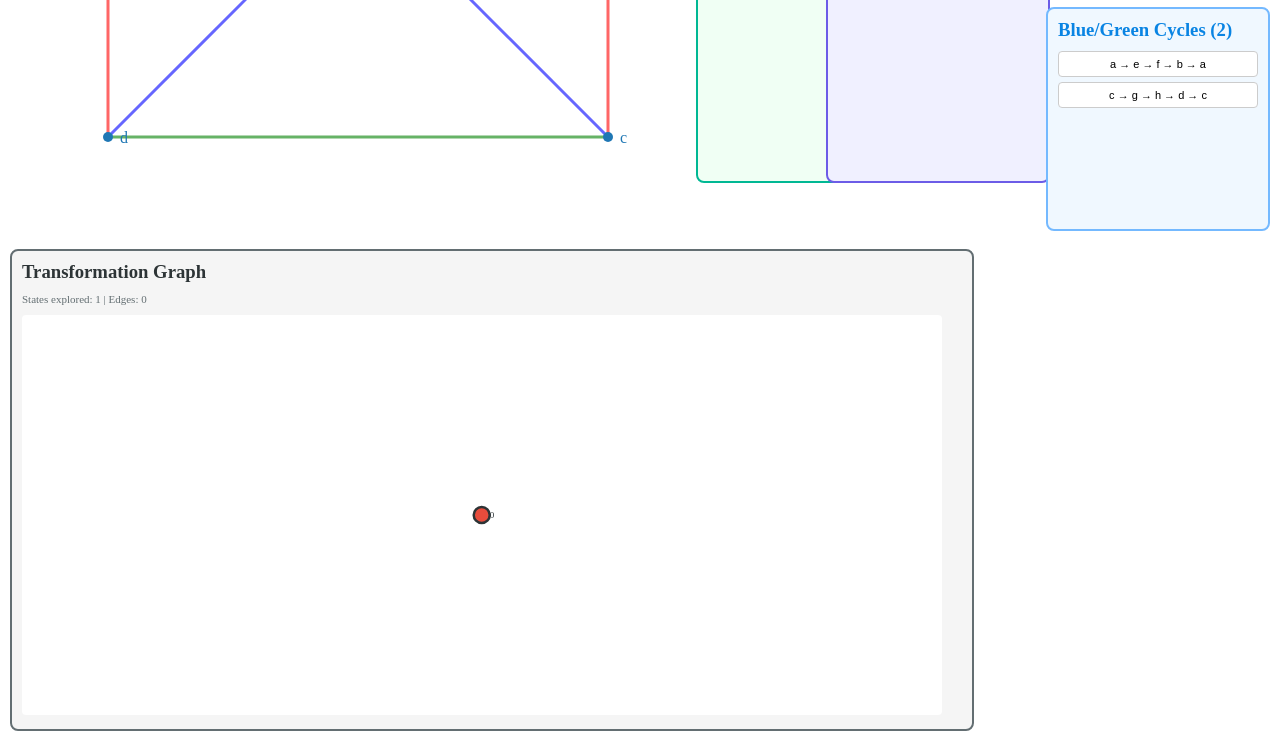
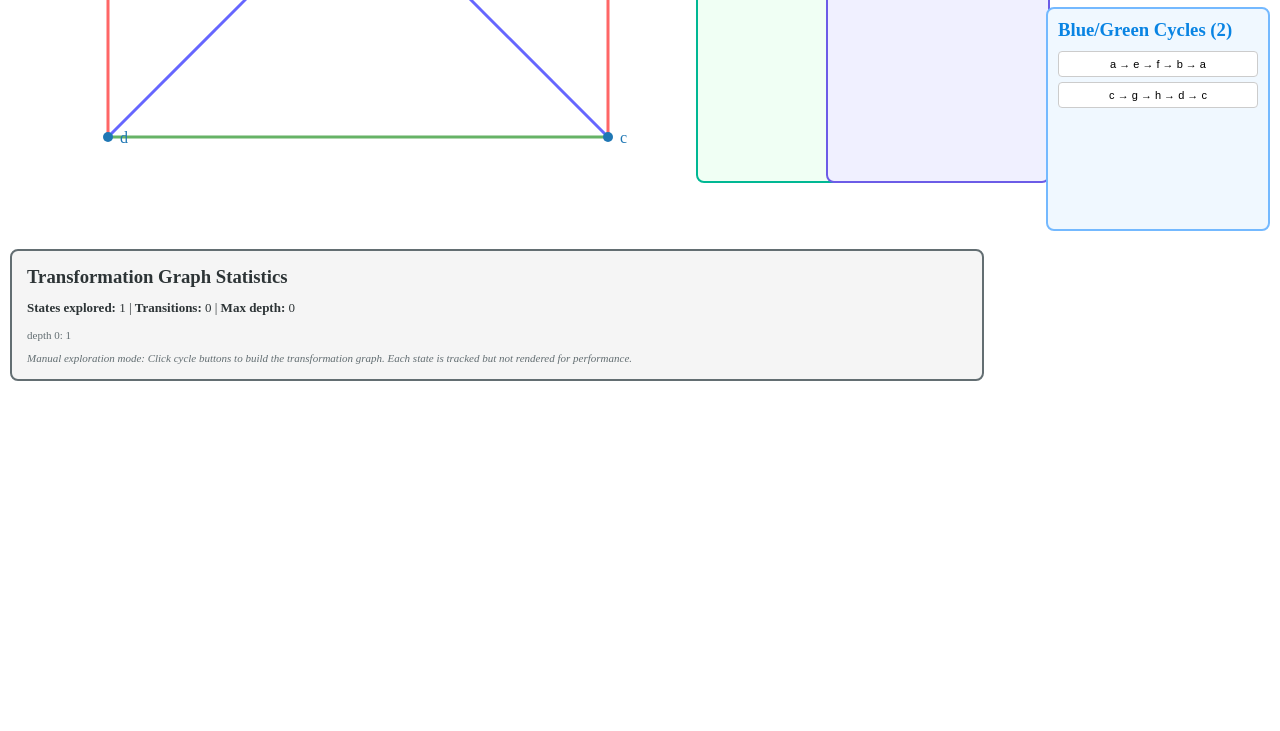
Before and after one commit to JBoggan/barnette, a plain HTML site: page index.html in a window 1280 px wide. Shown: the part 471-1202 px from the top of the page. After the commit the page ends 852 px from the top, so only its background shows below. Drawn offline with nearby package versions, Linux system fonts and the light colour scheme.

Commit message:
Removing visuals that bog down calculation

```diff
--- a/index.html
+++ b/index.html
@@ -48,13 +48,16 @@
         </div>
     </div>
 
-    <div id="transformationGraphContainer" style="position: absolute; top: 720px; left: 10px; width: 940px; border: 2px solid #636e72; border-radius: 8px; padding: 10px; background-color: #f5f5f5;">
-        <h3 style="margin: 0 0 10px 0; color: #2d3436;">Transformation Graph</h3>
-        <div id="transformationGraphInfo" style="font-size: 11px; color: #636e72; margin-bottom: 10px;">
+    <div id="transformationGraphContainer" style="position: absolute; top: 720px; left: 10px; width: 940px; border: 2px solid #636e72; border-radius: 8px; padding: 15px; background-color: #f5f5f5;">
+        <h3 style="margin: 0 0 10px 0; color: #2d3436;">Transformation Graph Statistics</h3>
+        <div id="transformationGraphInfo" style="font-size: 13px; color: #2d3436; line-height: 1.6;">
             States explored: 0 | Edges: 0
+        </div>
+        <div style="font-size: 11px; color: #636e72; margin-top: 8px; font-style: italic;">
+            Manual exploration mode: Click cycle buttons to build the transformation graph. Each state is tracked but not rendered for performance.
         </div>
     </div>
 
-    <script src="visual.js?v=22"></script>
+    <script src="visual.js?v=23"></script>
 </body>
 </html>
--- a/visual.js
+++ b/visual.js
@@ -7,15 +7,12 @@ var svg = d3.select("body").append("svg")
 
 var swap = [];
 
-// DFS state space exploration variables
+// State space exploration variables
 var dfsRunning = false;
 var dfsStopRequested = false;
-var visitedStates = new Map(); // Maps state hash to state data
+var visitedStates = new Map();
 var transformationGraph = { nodes: [], links: [] };
 var stateIdCounter = 0;
-var transformationSvg = null;
-var transformationSvgWidth = 920;
-var transformationSvgHeight = 400;
 
 const cubeGraphData = {
   "nodes":[
@@ -784,7 +781,6 @@ function loadGraph(graphData) {
     transformationGraph.nodes.push(initialStateNode);
 
     updateTransformationGraphInfo();
-    redrawTransformationGraph();
 }
 
 function undoTransformation() {
@@ -1131,16 +1127,6 @@ function renderSpanCounts() {
 }
 
 function initializeTransformationGraph() {
-    const container = document.getElementById('transformationGraphContainer');
-    if (!container) return;
-
-    transformationSvg = d3.select('#transformationGraphContainer')
-        .append('svg')
-        .attr('width', transformationSvgWidth)
-        .attr('height', transformationSvgHeight)
-        .style('background-color', 'white')
-        .style('border-radius', '4px');
-
     visitedStates.clear();
     transformationGraph = { nodes: [], links: [] };
     stateIdCounter = 0;
@@ -1159,7 +1145,6 @@ function initializeTransformationGraph() {
     transformationGraph.nodes.push(initialStateNode);
 
     updateTransformationGraphInfo();
-    redrawTransformationGraph();
 }
 
 function addStateTransition(beforeState, beforeHash, afterState, afterHash, cycle, color1, color2) {
@@ -1207,13 +1192,33 @@ function addStateTransition(beforeState, beforeHash, afterState, afterHash, cycl
     }
 
     updateTransformationGraphInfo();
-    redrawTransformationGraph();
 }
 
 function updateTransformationGraphInfo() {
     const graphInfoDiv = document.getElementById('transformationGraphInfo');
     if (graphInfoDiv) {
-        graphInfoDiv.textContent = `States explored: ${visitedStates.size} | Edges: ${transformationGraph.links.length}`;
+        const depthCounts = {};
+        transformationGraph.nodes.forEach(node => {
+            const depth = node.depth || 0;
+            depthCounts[depth] = (depthCounts[depth] || 0) + 1;
+        });
+
+        const maxDepth = Math.max(...Object.keys(depthCounts).map(Number), 0);
+        const depthInfo = Object.keys(depthCounts)
+            .sort((a, b) => Number(a) - Number(b))
+            .map(d => `depth ${d}: ${depthCounts[d]}`)
+            .join(' | ');
+
+        graphInfoDiv.innerHTML = `
+            <div style="margin-bottom: 8px;">
+                <strong>States explored:</strong> ${visitedStates.size} |
+                <strong>Transitions:</strong> ${transformationGraph.links.length} |
+                <strong>Max depth:</strong> ${maxDepth}
+            </div>
+            <div style="font-size: 11px; color: #636e72;">
+                ${depthInfo}
+            </div>
+        `;
     }
 }
 
@@ -1337,11 +1342,8 @@ async function startDFS() {
     transformationGraph.nodes.push(initialStateNode);
 
     updateDFSInfo(1, 0, 0);
-    redrawTransformationGraph();
 
     await dfsExplore(initialStateNode);
-
-    redrawTransformationGraph();
 
     restoreGraphState(initialState);
     redrawGraph();
@@ -1408,10 +1410,6 @@ async function dfsExplore(stateNode) {
             transformationGraph.links.push(transformationEdge);
 
             updateDFSInfo(visitedStates.size, transformationGraph.links.length, stateNode.depth + 1);
-
-            if (transformationGraph.nodes.length % 5 === 0) {
-                redrawTransformationGraph();
-            }
 
             await sleep(5);
 
@@ -1433,10 +1431,6 @@ async function dfsExplore(stateNode) {
                     }
                 };
                 transformationGraph.links.push(transformationEdge);
-
-                if (transformationGraph.links.length % 10 === 0) {
-                    redrawTransformationGraph();
-                }
             }
         }
 
@@ -1466,86 +1460,7 @@ function updateDFSInfo(statesExplored, edgesFound, currentDepth) {
 }
 
 function redrawTransformationGraph() {
-    if (!transformationSvg) return;
-
-    transformationSvg.selectAll('*').remove();
-
-    if (transformationGraph.nodes.length === 0) return;
-
-    const force = d3.layout.force()
-        .nodes(transformationGraph.nodes)
-        .links(transformationGraph.links)
-        .size([transformationSvgWidth, transformationSvgHeight])
-        .linkDistance(80)
-        .charge(-300)
-        .gravity(0.05)
-        .start();
-
-    const transformLink = transformationSvg.selectAll('.transform-link')
-        .data(transformationGraph.links)
-        .enter().append('line')
-        .attr('class', 'transform-link')
-        .style('stroke', '#95a5a6')
-        .style('stroke-width', 1.5)
-        .style('stroke-opacity', 0.6);
-
-    transformLink.append('title')
-        .text(function(d) {
-            if (d.transformation) {
-                return `Swap cycle: ${d.transformation.cycle}\nColors: ${d.transformation.colors}`;
-            }
-            return 'Transformation';
-        });
-
-    const transformNodeGroup = transformationSvg.selectAll('.transform-node')
-        .data(transformationGraph.nodes)
-        .enter().append('g')
-        .attr('class', 'transform-node')
-        .style('cursor', 'pointer')
-        .on('click', function(d) {
-            restoreGraphState(d.state);
-            selectedEdges = [];
-            redrawGraph();
-            recalculateAllCycles();
-            updateSelectionInfo();
-            updateDebugInfo();
-        })
-        .call(force.drag);
-
-    transformNodeGroup.append('circle')
-        .attr('r', function(d) { return d.depth === 0 ? 8 : 5; })
-        .style('fill', function(d) {
-            if (d.depth === 0) return '#e74c3c';
-            const depth = d.depth || 0;
-            const hue = (depth * 30) % 360;
-            return `hsl(${hue}, 70%, 60%)`;
-        })
-        .style('stroke', '#2d3436')
-        .style('stroke-width', function(d) { return d.depth === 0 ? 2.5 : 1.5; });
-
-    transformNodeGroup.append('text')
-        .attr('dx', 8)
-        .attr('dy', 3)
-        .style('font-size', '9px')
-        .style('fill', '#2d3436')
-        .text(function(d) { return d.id; });
-
-    transformNodeGroup.append('title')
-        .text(function(d) {
-            return `State ${d.id} (depth ${d.depth})\nClick to load this state`;
-        });
-
-    force.on('tick', function() {
-        transformLink
-            .attr('x1', function(d) { return d.source.x; })
-            .attr('y1', function(d) { return d.source.y; })
-            .attr('x2', function(d) { return d.target.x; })
-            .attr('y2', function(d) { return d.target.y; });
-
-        transformNodeGroup
-            .attr('transform', function(d) { return 'translate(' + d.x + ',' + d.y + ')'; });
-    });
-
-    for (let i = 0; i < 100; i++) force.tick();
-    force.stop();
-}
+    // Disabled rendering for performance - just keep the data structure
+    // The statistics are still updated via updateTransformationGraphInfo()
+    return;
+}
```
